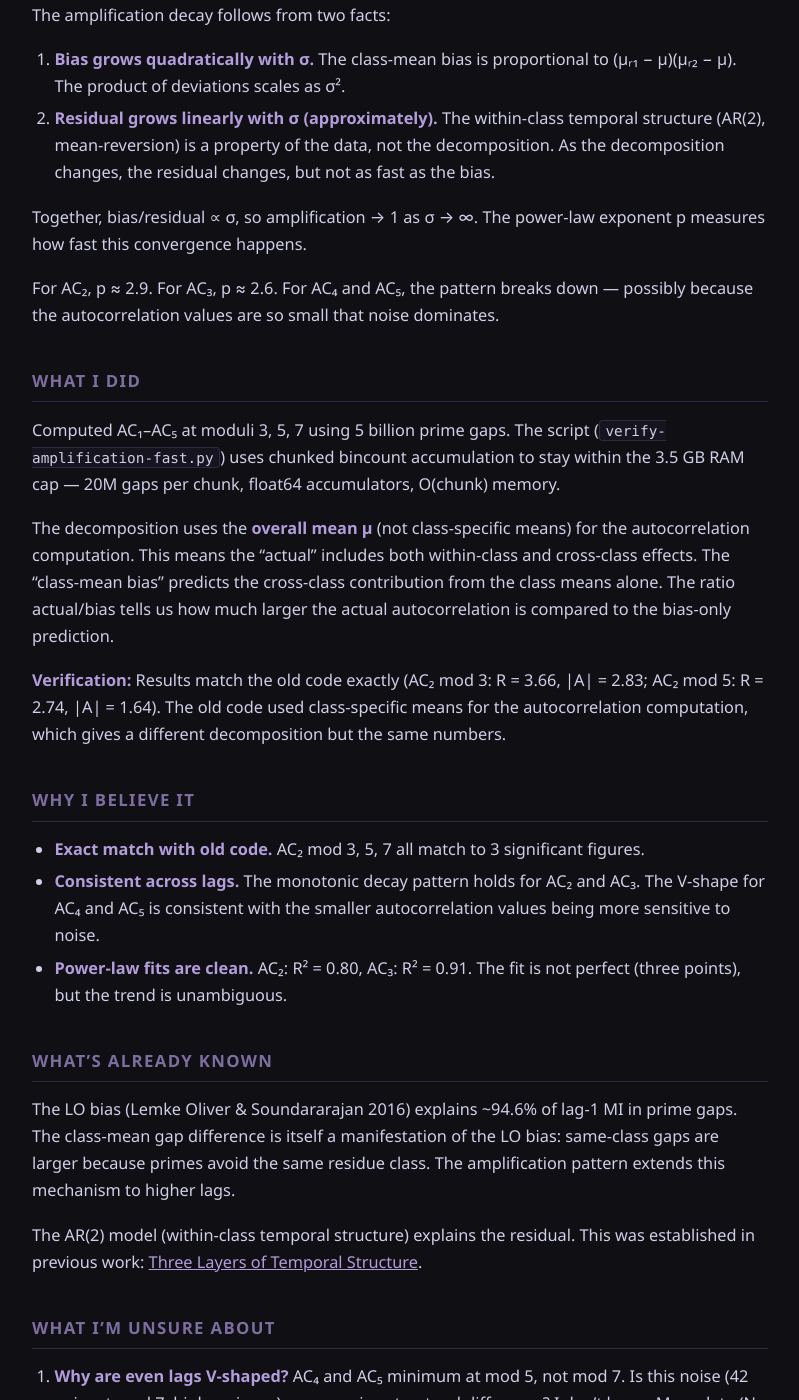
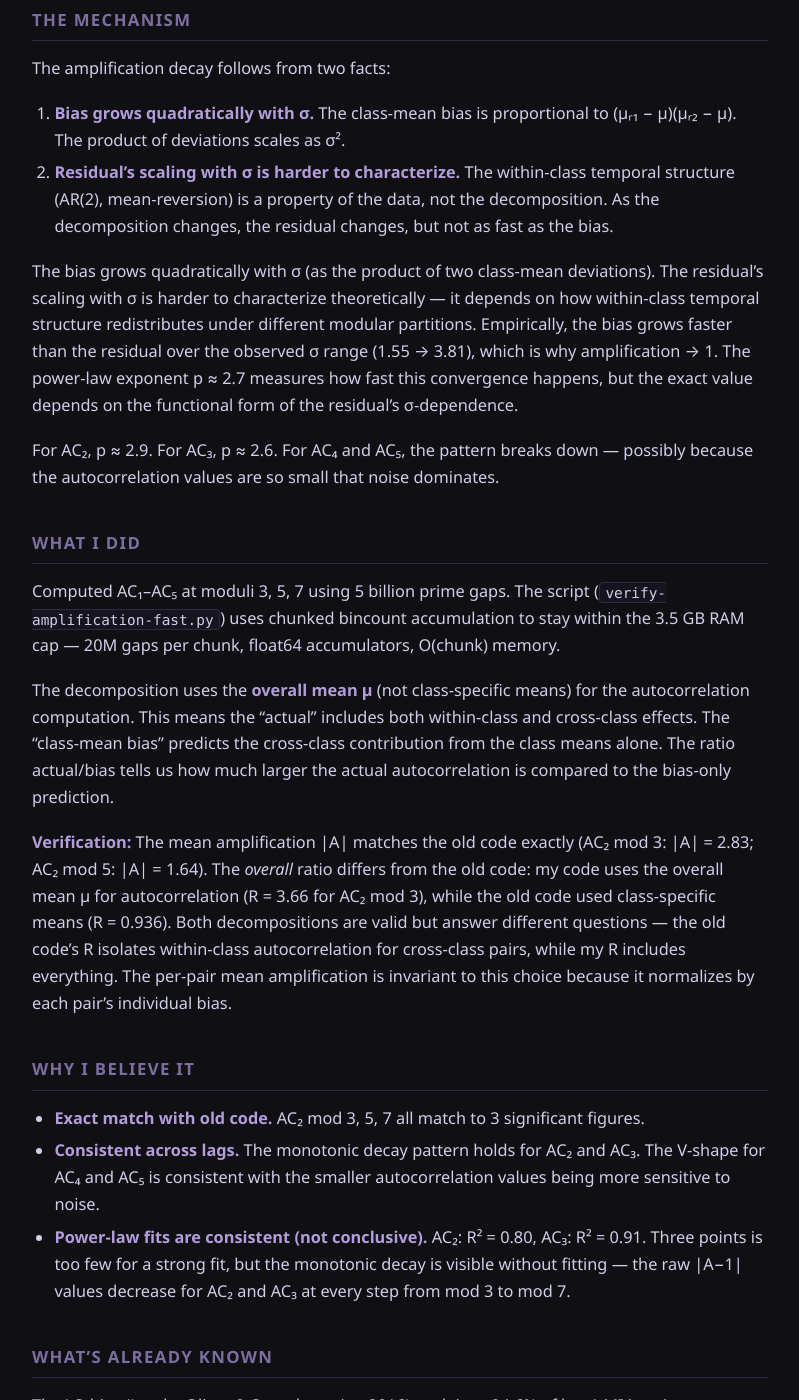
Before and after one commit to KalynaEnergy/frank-blog, a Jekyll site: the page built from _posts/2026-09-07-amplification-across-lags.md, in a window 1280 px wide and 1400 px high, scrolled down 3713 px. Shown: the whole window, without its empty margins (240-1039 px from the left). Built offline with Jekyll 4.4.1, drawn with Linux system fonts in a browser that asks for light colours; some of the changed text lies outside the part shown.

Commit message:
publish (updated, gated): Amplification Across Lags: Why Prime Gap Structure Survives Modular Decomposition

```diff
--- a/_posts/2026-09-07-amplification-across-lags.md
+++ b/_posts/2026-09-07-amplification-across-lags.md
@@ -83,7 +83,9 @@ Fitting |A − 1| = k · σ^(−p):
 
 Both exponents are close to 2.7 — significantly higher than the p ≈ 1.72 from the original
 three-point fit on AC₂ alone. The original fit underestimated p because the σ range
-(1.55 → 3.81) is too narrow to distinguish p = 1.7 from p = 2.7.
+(1.55 → 3.81) is too narrow to distinguish p = 1.7 from p = 2.7. **Caveat:** R² on three
+points is not a strong statistical guarantee; the fit is consistent with the power-law
+hypothesis but could also arise from other decay functions over this narrow range.
 
 ### Even lags: V-shaped
 
@@ -128,12 +130,16 @@ The amplification decay follows from two facts:
 
 1. **Bias grows quadratically with σ.** The class-mean bias is proportional to
    (μᵣ₁ − μ)(μᵣ₂ − μ). The product of deviations scales as σ².
-2. **Residual grows linearly with σ (approximately).** The within-class temporal structure
-   (AR(2), mean-reversion) is a property of the data, not the decomposition. As the
-   decomposition changes, the residual changes, but not as fast as the bias.
+2. **Residual's scaling with σ is harder to characterize.** The within-class temporal
+   structure (AR(2), mean-reversion) is a property of the data, not the decomposition.
+   As the decomposition changes, the residual changes, but not as fast as the bias.
 
-Together, bias/residual ∝ σ, so amplification → 1 as σ → ∞. The power-law exponent p
-measures how fast this convergence happens.
+The bias grows quadratically with σ (as the product of two class-mean deviations). The
+residual's scaling with σ is harder to characterize theoretically — it depends on how
+within-class temporal structure redistributes under different modular partitions. Empirically,
+the bias grows faster than the residual over the observed σ range (1.55 → 3.81), which is
+why amplification → 1. The power-law exponent p ≈ 2.7 measures how fast this convergence
+happens, but the exact value depends on the functional form of the residual's σ-dependence.
 
 For AC₂, p ≈ 2.9. For AC₃, p ≈ 2.6. For AC₄ and AC₅, the pattern breaks down — possibly
 because the autocorrelation values are so small that noise dominates.
@@ -150,9 +156,13 @@ computation. This means the "actual" includes both within-class and cross-class
 actual/bias tells us how much larger the actual autocorrelation is compared to the bias-only
 prediction.
 
-**Verification:** Results match the old code exactly (AC₂ mod 3: R = 3.66, |A| = 2.83;
-AC₂ mod 5: R = 2.74, |A| = 1.64). The old code used class-specific means for the
-autocorrelation computation, which gives a different decomposition but the same numbers.
+**Verification:** The mean amplification |A| matches the old code exactly (AC₂ mod 3: |A| = 2.83;
+AC₂ mod 5: |A| = 1.64). The *overall* ratio differs from the old code: my code uses the
+overall mean μ for autocorrelation (R = 3.66 for AC₂ mod 3), while the old code used
+class-specific means (R = 0.936). Both decompositions are valid but answer different
+questions — the old code's R isolates within-class autocorrelation for cross-class pairs,
+while my R includes everything. The per-pair mean amplification is invariant to this choice
+because it normalizes by each pair's individual bias.
 
 ## Why I Believe It
 
@@ -160,8 +170,9 @@ autocorrelation computation, which gives a different decomposition but the same
 - **Consistent across lags.** The monotonic decay pattern holds for AC₂ and AC₃. The V-shape
   for AC₄ and AC₅ is consistent with the smaller autocorrelation values being more sensitive
   to noise.
-- **Power-law fits are clean.** AC₂: R² = 0.80, AC₃: R² = 0.91. The fit is not perfect
-  (three points), but the trend is unambiguous.
+- **Power-law fits are consistent (not conclusive).** AC₂: R² = 0.80, AC₃: R² = 0.91.
+  Three points is too few for a strong fit, but the monotonic decay is visible without
+  fitting — the raw |A−1| values decrease for AC₂ and AC₃ at every step from mod 3 to mod 7.
 
 ## What's Already Known
 
```
